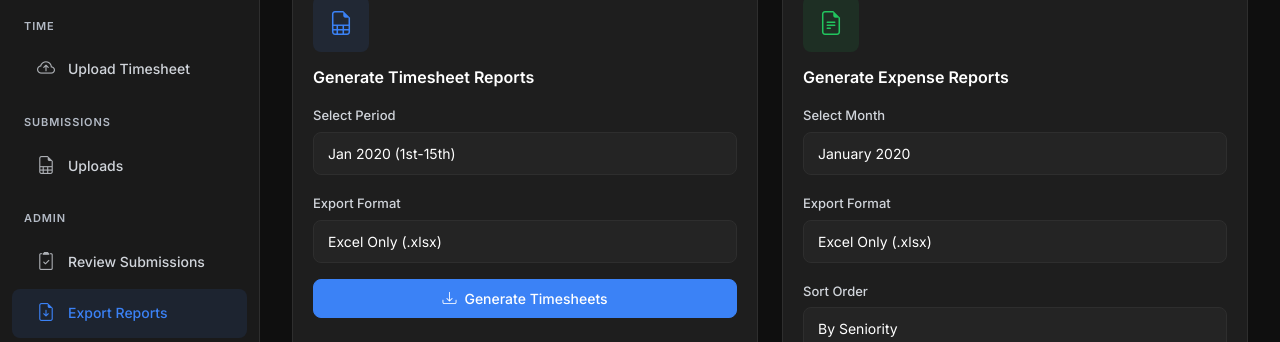
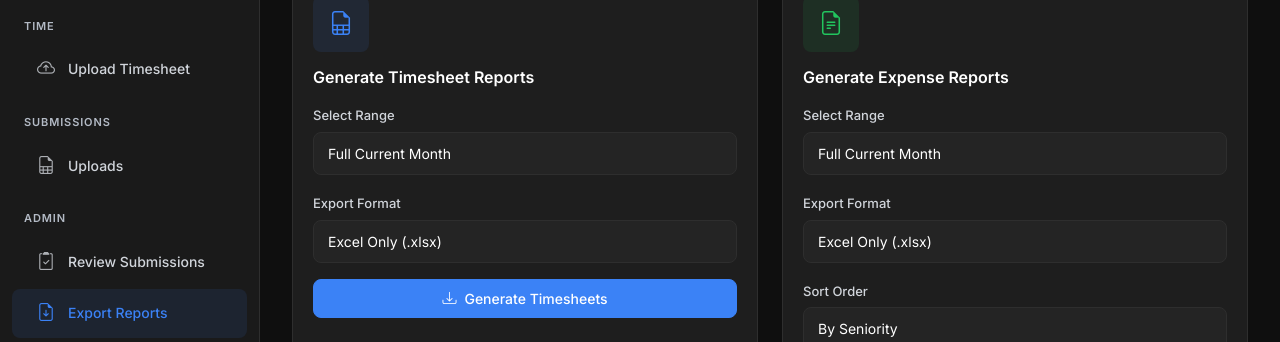
Before and after one commit to arvindjagdish1-cmd/TKG-Timesheets, a Django app: page /exports/ in a window 1280 px wide. Shown: the part 199-541 px from the top of the page. Run offline with Django 5.2, Linux system fonts and the light colour scheme; a user stored in the database is signed in; tables that the repository leaves empty hold one stand-in row (values such as "Sample post"); data that the repository does not hold is empty; parts of the project's set-up code (start-up, migrations or seed data) failed here and were passed over.

Commit message:
Add export range options

```diff
--- a/apps/exports/views.py
+++ b/apps/exports/views.py
@@ -37,13 +37,61 @@ def office_manager_required(view_func):
     return wrapped
 
 
+def _period_key(period):
+    return period.year * 1000 + period.month * 10 + period.half
+
+
+def _month_key(month):
+    return month.year * 100 + month.month
+
+
+def _select_timesheet_periods(range_type, start_id, end_id):
+    now = timezone.localdate()
+    all_periods = list(TimesheetPeriod.objects.order_by("year", "month", "half"))
+
+    if range_type == "current_month":
+        return [p for p in all_periods if p.year == now.year and p.month == now.month]
+    if range_type == "ytd":
+        return [p for p in all_periods if p.year == now.year and p.month <= now.month]
+    if range_type == "custom":
+        start = get_object_or_404(TimesheetPeriod, pk=start_id)
+        end = get_object_or_404(TimesheetPeriod, pk=end_id)
+        start_key = _period_key(start)
+        end_key = _period_key(end)
+        if start_key > end_key:
+            start_key, end_key = end_key, start_key
+        return [p for p in all_periods if start_key <= _period_key(p) <= end_key]
+
+    return []
+
+
+def _select_expense_months(range_type, start_id, end_id):
+    now = timezone.localdate()
+    all_months = list(ExpenseMonth.objects.order_by("year", "month"))
+
+    if range_type == "current_month":
+        return [m for m in all_months if m.year == now.year and m.month == now.month]
+    if range_type == "ytd":
+        return [m for m in all_months if m.year == now.year and m.month <= now.month]
+    if range_type == "custom":
+        start = get_object_or_404(ExpenseMonth, pk=start_id)
+        end = get_object_or_404(ExpenseMonth, pk=end_id)
+        start_key = _month_key(start)
+        end_key = _month_key(end)
+        if start_key > end_key:
+            start_key, end_key = end_key, start_key
+        return [m for m in all_months if start_key <= _month_key(m) <= end_key]
+
+    return []
+
+
 @login_required
 @office_manager_required
 def export_dashboard(request):
     """Export generation dashboard."""
     # Get recent periods
-    recent_ts_periods = TimesheetPeriod.objects.order_by("-year", "-month", "-half")[:12]
-    recent_expense_months = ExpenseMonth.objects.order_by("-year", "-month")[:6]
+    recent_ts_periods = TimesheetPeriod.objects.order_by("-year", "-month", "-half")
+    recent_expense_months = ExpenseMonth.objects.order_by("-year", "-month")
 
     # Recent export jobs
     recent_exports = ExportJob.objects.order_by("-created_at")[:20]
@@ -61,14 +109,19 @@ def export_dashboard(request):
 @require_POST
 def generate_timesheet_exports(request):
     """Generate timesheet exports for a period."""
-    period_id = request.POST.get("period_id")
-    period = get_object_or_404(TimesheetPeriod, pk=period_id)
+    range_type = request.POST.get("range_type", "current_month")
+    start_period_id = request.POST.get("start_period_id")
+    end_period_id = request.POST.get("end_period_id")
+    periods = _select_timesheet_periods(range_type, start_period_id, end_period_id)
+    if not periods:
+        messages.warning(request, "Please select a valid range to export.")
+        return redirect("exports:dashboard")
 
     export_type = request.POST.get("export_type", "xlsx")  # xlsx, pdf, pack, all
 
     # Get all approved timesheets for this period
     timesheets = Timesheet.objects.filter(
-        period=period,
+        period__in=periods,
         status=Timesheet.Status.APPROVED
     ).select_related("employee", "employee__profile").order_by(
         "employee__profile__seniority_order", "employee__last_name"
@@ -90,9 +143,9 @@ def generate_timesheet_exports(request):
             ExportJob.objects.create(
                 export_type=ExportJob.ExportType.TIMESHEET_XLSX,
                 status=ExportJob.Status.COMPLETED,
-                year=period.year,
-                month=period.month,
-                half=period.half,
+                year=ts.period.year,
+                month=ts.period.month,
+                half=ts.period.half,
                 employee=ts.employee,
                 filename=os.path.basename(xlsx_path),
                 created_by=request.user,
@@ -111,18 +164,20 @@ def generate_timesheet_exports(request):
         try:
             pdf_files = [f for f in generated_files if str(f).endswith(".pdf")]
             if pdf_files:
+                first_period = periods[0]
+                last_period = periods[-1]
                 pack_path = os.path.join(
                     settings.EXPORT_ROOT,
-                    f"timesheets_{period.year}_{period.month:02d}_{period.half}_pack.pdf"
+                    f"timesheets_{first_period.year}_{first_period.month:02d}_{first_period.half}_to_{last_period.year}_{last_period.month:02d}_{last_period.half}_pack.pdf"
                 )
                 merge_pdfs(pdf_files, pack_path)
 
                 ExportJob.objects.create(
                     export_type=ExportJob.ExportType.TIMESHEET_PACK,
                     status=ExportJob.Status.COMPLETED,
-                    year=period.year,
-                    month=period.month,
-                    half=period.half,
+                    year=first_period.year,
+                    month=first_period.month,
+                    half=first_period.half,
                     filename=os.path.basename(pack_path),
                     created_by=request.user,
                     completed_at=timezone.now(),
@@ -143,15 +198,20 @@ def generate_timesheet_exports(request):
 @require_POST
 def generate_expense_exports(request):
     """Generate expense exports for a month."""
-    month_id = request.POST.get("month_id")
-    month = get_object_or_404(ExpenseMonth, pk=month_id)
+    range_type = request.POST.get("range_type", "current_month")
+    start_month_id = request.POST.get("start_month_id")
+    end_month_id = request.POST.get("end_month_id")
+    months = _select_expense_months(range_type, start_month_id, end_month_id)
+    if not months:
+        messages.warning(request, "Please select a valid range to export.")
+        return redirect("exports:dashboard")
 
     export_type = request.POST.get("export_type", "xlsx")
     sort_by = request.POST.get("sort_by", "seniority")  # seniority or alpha
 
     # Get all approved expense reports
     reports = ExpenseReport.objects.filter(
-        month=month,
+        month__in=months,
         status=ExpenseReport.Status.APPROVED
     ).select_related("employee", "employee__profile")
 
@@ -175,8 +235,8 @@ def generate_expense_exports(request):
             ExportJob.objects.create(
                 export_type=ExportJob.ExportType.EXPENSE_XLSX,
                 status=ExportJob.Status.COMPLETED,
-                year=month.year,
-                month=month.month,
+                year=report.month.year,
+                month=report.month.month,
                 employee=report.employee,
                 filename=os.path.basename(xlsx_path),
                 created_by=request.user,
--- a/templates/exports/dashboard.html
+++ b/templates/exports/dashboard.html
@@ -100,12 +100,31 @@
                 <form action="{% url 'exports:generate_timesheets' %}" method="post">
                     {% csrf_token %}
                     <div class="mb-3">
-                        <label class="form-label">Select Period</label>
-                        <select name="period_id" class="form-select" required>
+                        <label class="form-label">Select Range</label>
+                        <select name="range_type" class="form-select js-range-select" data-target="timesheet-range">
+                            <option value="current_month">Full Current Month</option>
+                            <option value="ytd">Full Year-to-Date</option>
+                            <option value="custom">Custom Range</option>
+                        </select>
+                    </div>
+                    <div class="mb-3 custom-range" id="timesheet-range" style="display: none;">
+                        <label class="form-label">Custom Period Range</label>
+                        <div class="row g-2">
+                            <div class="col-md-6">
+                                <select name="start_period_id" class="form-select">
                                     {% for period in recent_ts_periods %}
                                     <option value="{{ period.pk }}">{{ period.display_name }}</option>
                                     {% endfor %}
                                 </select>
+                            </div>
+                            <div class="col-md-6">
+                                <select name="end_period_id" class="form-select">
+                                    {% for period in recent_ts_periods %}
+                                    <option value="{{ period.pk }}">{{ period.display_name }}</option>
+                                    {% endfor %}
+                                </select>
+                            </div>
+                        </div>
                     </div>
                     <div class="mb-3">
                         <label class="form-label">Export Format</label>
@@ -138,12 +157,31 @@
                 <form action="{% url 'exports:generate_expenses' %}" method="post">
                     {% csrf_token %}
                     <div class="mb-3">
-                        <label class="form-label">Select Month</label>
-                        <select name="month_id" class="form-select" required>
+                        <label class="form-label">Select Range</label>
+                        <select name="range_type" class="form-select js-range-select" data-target="expense-range">
+                            <option value="current_month">Full Current Month</option>
+                            <option value="ytd">Full Year-to-Date</option>
+                            <option value="custom">Custom Range</option>
+                        </select>
+                    </div>
+                    <div class="mb-3 custom-range" id="expense-range" style="display: none;">
+                        <label class="form-label">Custom Month Range</label>
+                        <div class="row g-2">
+                            <div class="col-md-6">
+                                <select name="start_month_id" class="form-select">
                                     {% for month in recent_expense_months %}
                                     <option value="{{ month.pk }}">{{ month.display_name }}</option>
                                     {% endfor %}
                                 </select>
+                            </div>
+                            <div class="col-md-6">
+                                <select name="end_month_id" class="form-select">
+                                    {% for month in recent_expense_months %}
+                                    <option value="{{ month.pk }}">{{ month.display_name }}</option>
+                                    {% endfor %}
+                                </select>
+                            </div>
+                        </div>
                     </div>
                     <div class="mb-3">
                         <label class="form-label">Export Format</label>
@@ -241,3 +279,18 @@
     </div>
 </div>
 {% endblock %}
+
+{% block extra_js %}
+<script>
+    document.querySelectorAll(".js-range-select").forEach((select) => {
+        const targetId = select.dataset.target;
+        const target = document.getElementById(targetId);
+        const toggle = () => {
+            if (!target) return;
+            target.style.display = select.value === "custom" ? "block" : "none";
+        };
+        select.addEventListener("change", toggle);
+        toggle();
+    });
+</script>
+{% endblock %}
```
Lines whose indentation alone changed are shown as unchanged.
